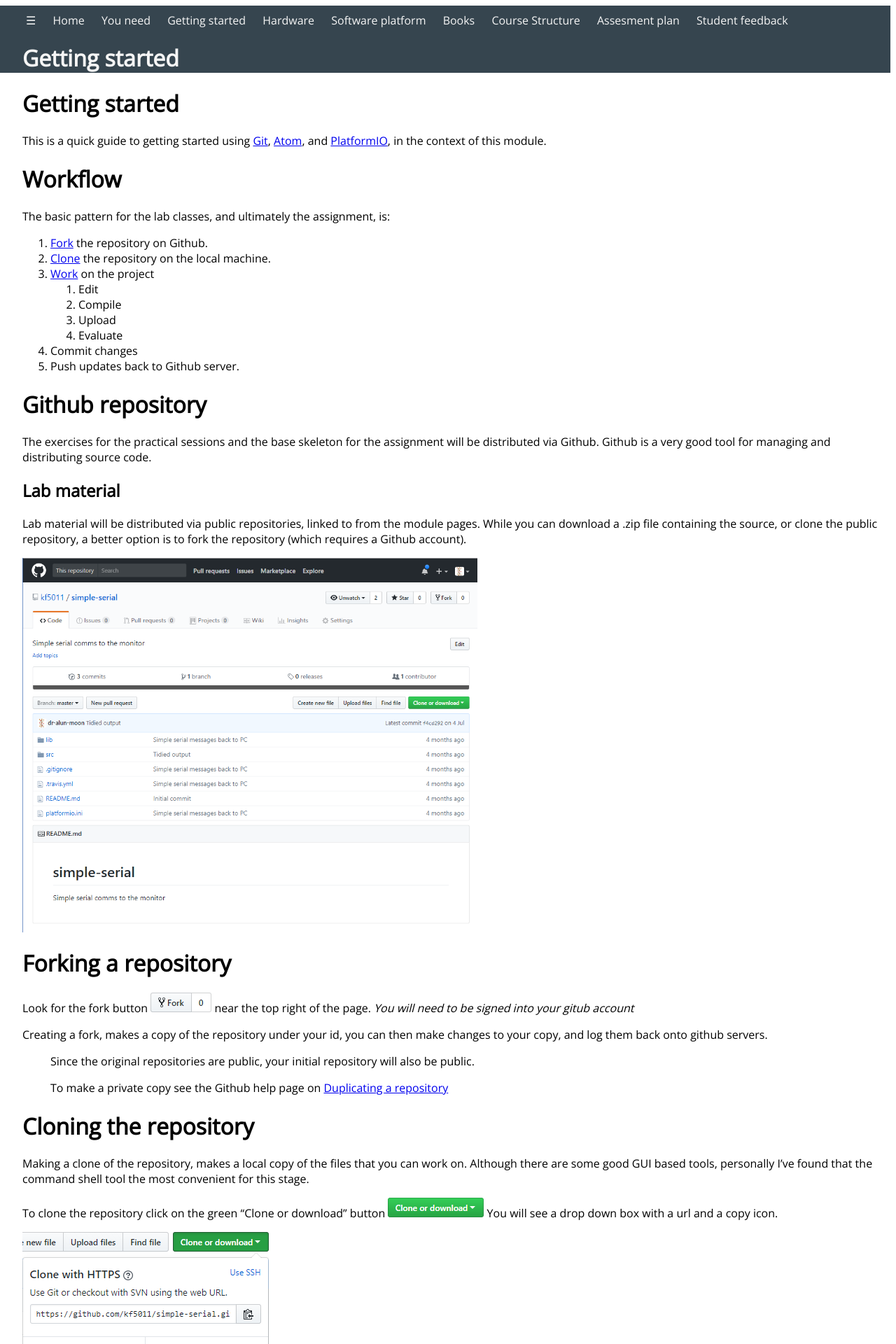
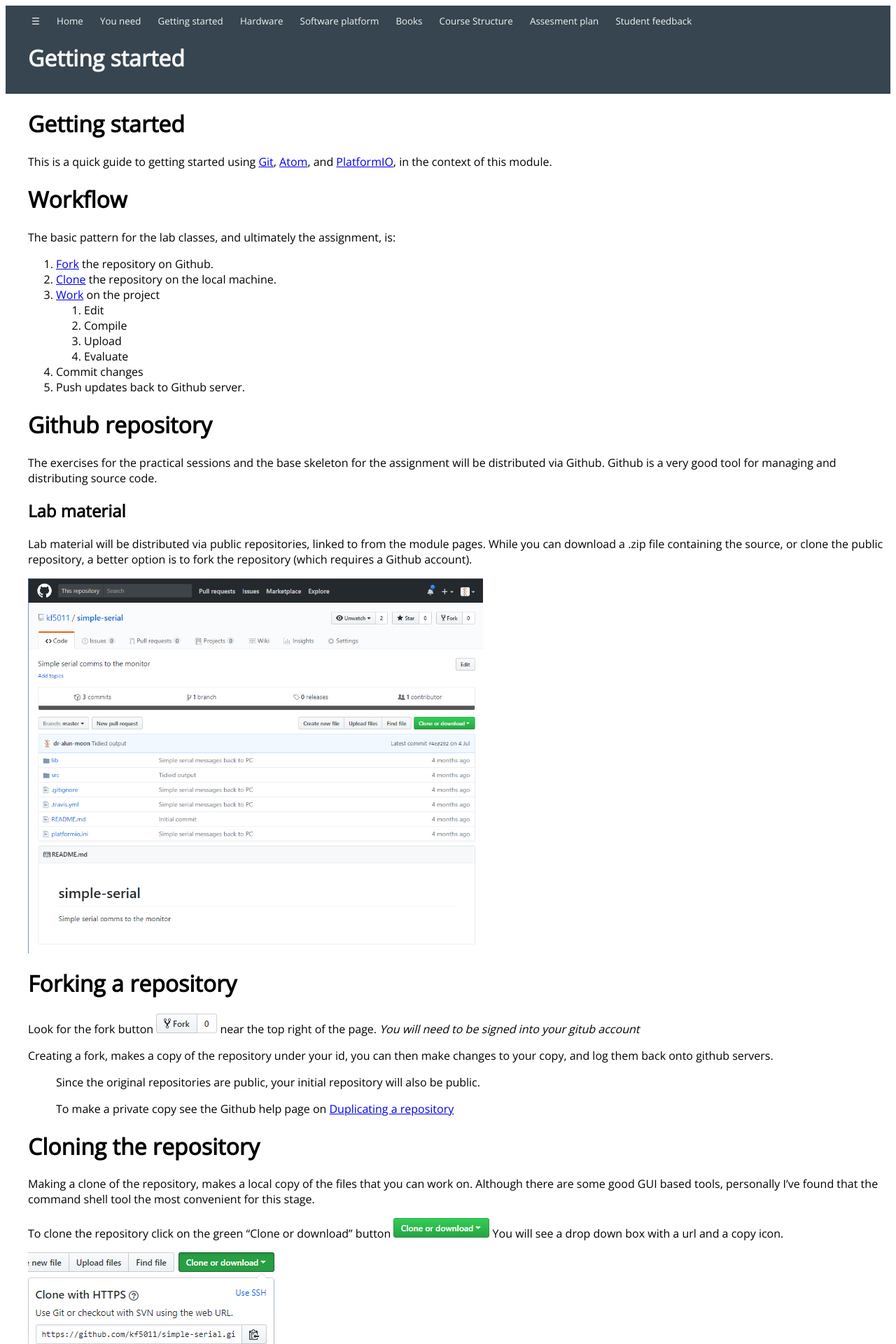
Before and after one commit to kf5011/kf5011.github.io, a Jekyll site: the page built from getting-started.md, in a window 1280 px wide. Shown: the top 1920 px of the page at 70% size. Built offline with Jekyll 4.4.1, drawn with Linux system fonts in a browser that asks for light colours.

Commit message:
some screen shots

```diff
--- a/_config.yml
+++ b/_config.yml
@@ -30,5 +30,5 @@ theme: minima
 exclude:
   - Gemfile
   - Gemfile.lock
-gems:
+plugins:
   - jekyll-octicons
--- a/css/layout.css
+++ b/css/layout.css
@@ -6,8 +6,7 @@ html {
 }
 
 body {
-    position: relative;
-    margin-left: 2em;
+    padding-left: 2em;
 }
 
 code {
@@ -48,12 +47,12 @@ dt {
 dt::after { content: ": "; }
 
 header {
-display:block;
 margin: 0px 0px 0px -2em;
     background-color: hsl(204, 19%, 26%);
     color: hsl(0, 0%, 96%);
     padding-left: 2em;
     padding-top: 10px;
+    padding-bottom: 0.5em;
 }
 
 header nav ul {
@@ -63,6 +62,7 @@ header nav ul {
     display: block;
 }
 header nav ul li {
+    font-size: smaller;
     margin-right: 10px;
     list-style: none;
     display: inline-block;
```
Also changed, not shown: getting-started.md (+10 -0 lines), images/atom-build.png (added), images/atom-serial-monitor.png (added), images/atom-serial.png (added), images/atom-upload.png (added), images/atom.png.
